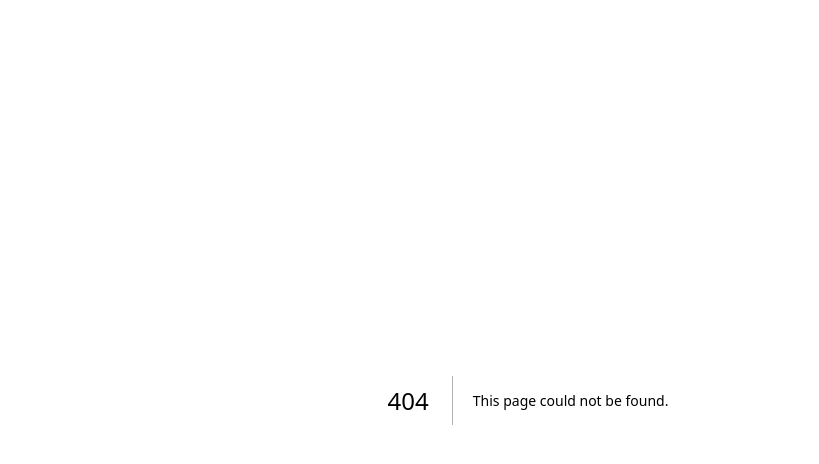
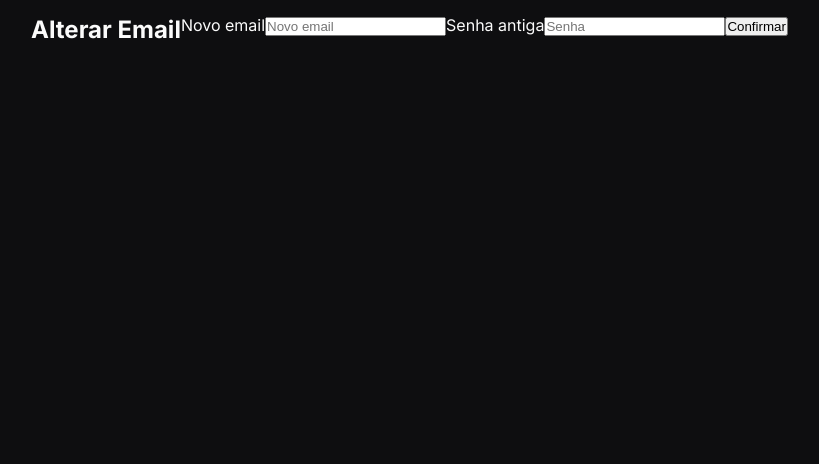
Before and after one commit to wchar-t/projeto-es-2023-01, a Next.js app in the folder web/: page /changeemail in a window 1280 px wide. Before the commit this address had no page. Shown: the top 464 px of the page, without its empty margins (112-931 px from the left). Built offline with nearby package versions, Linux system fonts and the light colour scheme.

Commit message:
rf: trocar email

```diff
--- /dev/null
+++ b/web/pages/changeemail.tsx
@@ -0,0 +1,18 @@
+export default function ChangeEmail() {
+    return (
+        <main style={{ width: '100%', maxWidth: '1024px', padding: '15px', margin: '0 auto' }}>
+            <div style={{ display: 'flex' }}>
+                <h2>Alterar Email</h2>
+                <form>
+                    <label htmlFor='email'>Novo email
+                        <input id='email' placeholder='Novo email' required></input>
+                    </label>
+                    <label htmlFor='password'>Senha antiga
+                        <input id='password' placeholder='Senha' required type='password'></input>
+                    </label>
+                    <input type='submit' value='Confirmar' />
+                </form>
+            </div>
+        </main>
+    );
+}
```
